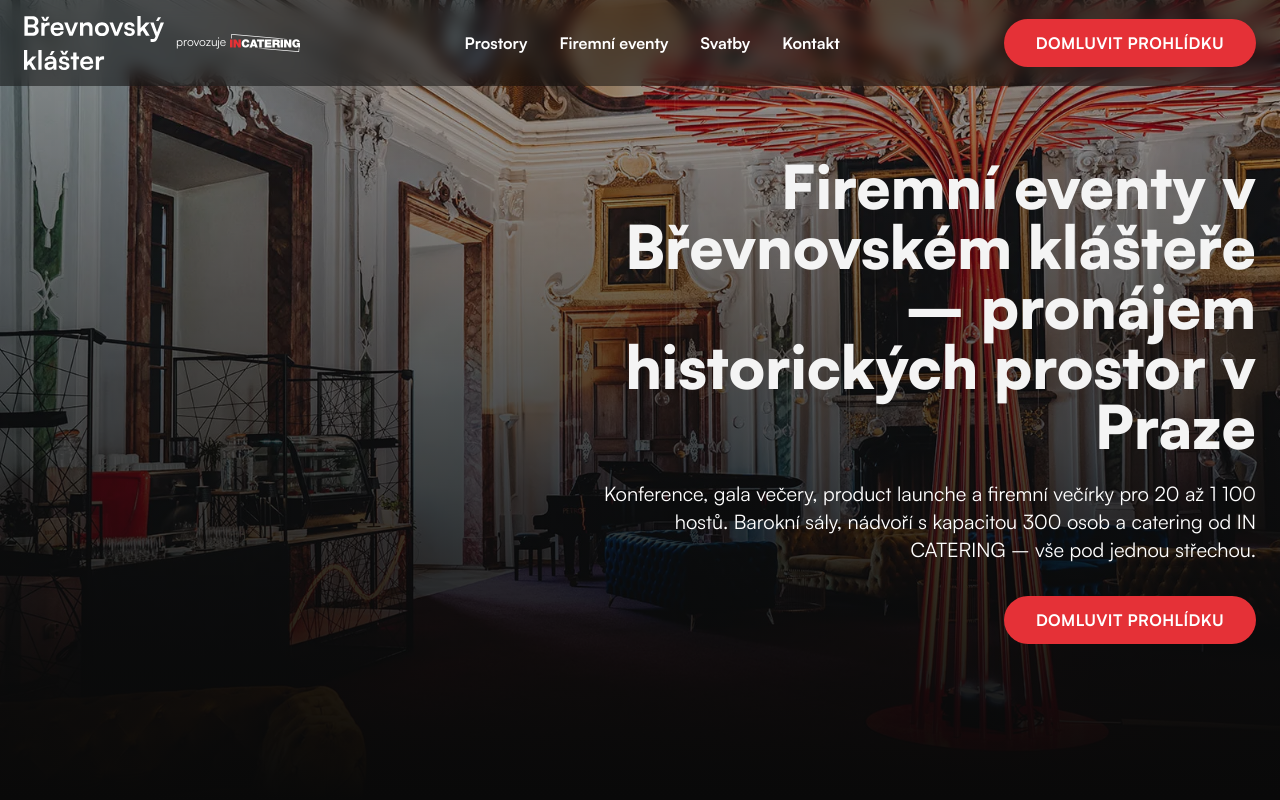
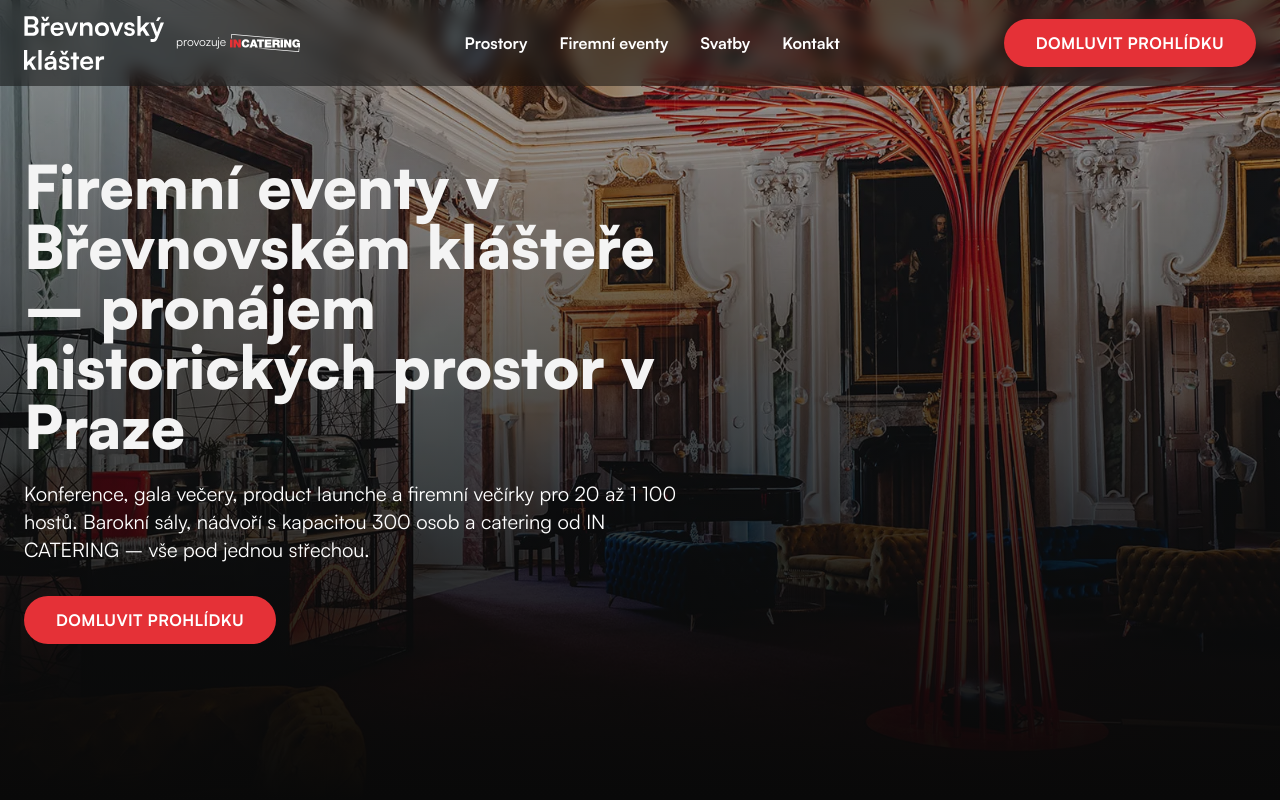
Before and after one commit to lsei27/brevnovevents, a Next.js app: page /firemni-eventy in a window 1280 px wide. Shown: the top 800 px of the page. Built offline with nearby package versions, Linux system fonts and the light colour scheme.

Commit message:
style: left align hero texts for better UX

```diff
--- a/src/components/sections/Hero.tsx
+++ b/src/components/sections/Hero.tsx
@@ -14,14 +14,14 @@
       />
       <div className="absolute inset-0 bg-gradient-to-t from-brand-black via-brand-black/70 to-brand-black/30" />
       <div className="relative z-10 mx-auto w-full max-w-7xl px-6">
-        <div className="ml-auto max-w-2xl text-right">
+        <div className="max-w-2xl text-left">
           <h1 className="text-4xl font-black leading-tight md:text-6xl">
             Uspořádejte váš event v&nbsp;barokním klenotu Prahy
           </h1>
           <p className="mt-6 text-lg font-medium leading-relaxed text-white md:text-xl">
             Prostory pro 20 až 1&nbsp;100 hostů. Catering, technika i parkování – vše pod jednou střechou.
           </p>
-          <div className="mt-8 flex flex-col items-end gap-4 sm:flex-row sm:justify-end">
+          <div className="mt-8 flex flex-col items-start gap-4 sm:flex-row sm:justify-start">
             <Button href="#kontakt" variant="primary">
               Domluvit prohlídku
             </Button>
--- a/src/components/sections/firemni/FiremniHero.tsx
+++ b/src/components/sections/firemni/FiremniHero.tsx
@@ -14,7 +14,7 @@
       />
       <div className="absolute inset-0 bg-gradient-to-t from-brand-black via-brand-black/70 to-brand-black/30" />
       <div className="relative z-10 mx-auto w-full max-w-7xl px-6">
-        <div className="ml-auto max-w-2xl text-right">
+        <div className="max-w-2xl text-left">
           <h1 className="text-4xl font-black md:text-6xl">
             Firemní eventy v Břevnovském klášteře – pronájem historických prostor
             v Praze
@@ -24,7 +24,7 @@
             1 100 hostů. Barokní sály, nádvoří s kapacitou 300 osob a catering od
             IN CATERING – vše pod jednou střechou.
           </p>
-          <div className="mt-8 flex justify-end">
+          <div className="mt-8 flex justify-start">
             <Button href="#kontakt" variant="primary">
               Domluvit prohlídku
             </Button>
--- a/src/components/sections/svatba/SvatbaHero.tsx
+++ b/src/components/sections/svatba/SvatbaHero.tsx
@@ -14,7 +14,7 @@
       />
       <div className="absolute inset-0 bg-gradient-to-t from-brand-black via-brand-black/70 to-brand-black/30" />
       <div className="relative z-10 mx-auto w-full max-w-7xl px-6">
-        <div className="ml-auto max-w-2xl text-right">
+        <div className="max-w-2xl text-left">
           <h1 className="text-4xl font-black md:text-6xl">
             Svatba v Břevnovském klášteře – barokní sály a zahrady v Praze
           </h1>
@@ -22,7 +22,7 @@
             Historické prostory pro svatební hostinu, venkovní obřad a catering na
             míru. Pro 30 až 200 hostů.
           </p>
-          <div className="mt-8 flex justify-end">
+          <div className="mt-8 flex justify-start">
             <Button href="#kontakt" variant="pink">
               Domluvit prohlídku pro snoubence
             </Button>
```
